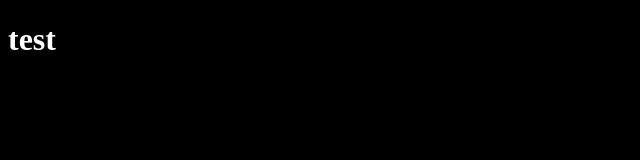
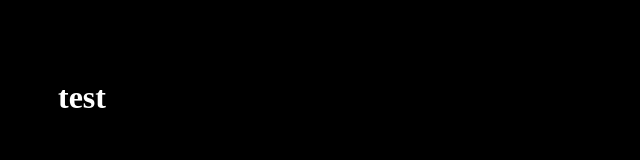
Before and after one commit to Blk-Book/Blk-Book.github.io, a plain HTML site: page index.html in a window 1280 px wide. Shown: the whole page, without its empty margins (0-640 px from the left). Drawn offline with Linux system fonts and the light colour scheme.

Commit message:
Update blkBkStyles.css

```diff
--- a/blkBkStyles.css
+++ b/blkBkStyles.css
@@ -5,4 +5,6 @@ these is notes:
 */
 
 body{	background-color:black;
-	color:white;}
+	color:white;
+
+	padding:50px;}
```
